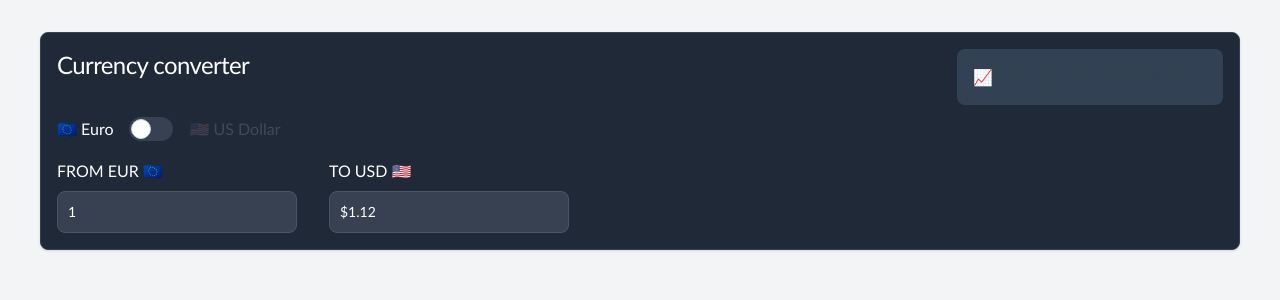
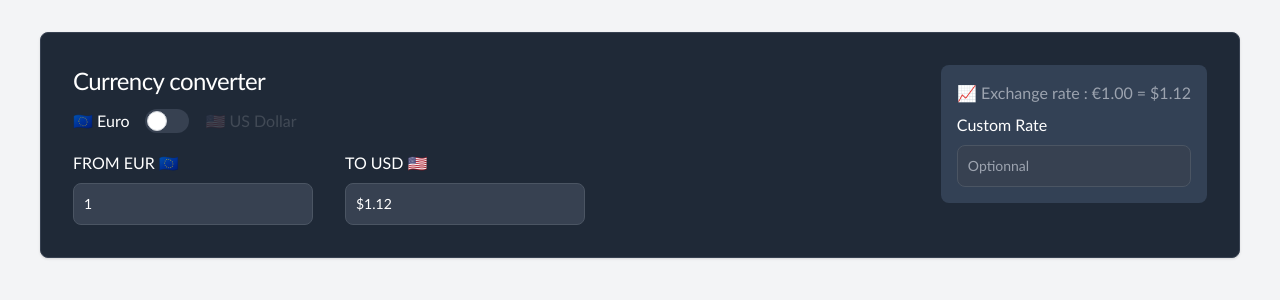
Before and after one commit to oliviermailam/cacib-test-technique, an Angular app in the folder ng-currency-converter/: page / in a window 1280 px wide. Shown: the top 300 px of the page. Built offline with nearby package versions, Linux system fonts and the light colour scheme.

Commit message:
feat: custom rate

```diff
--- a/ng-currency-converter/src/app/app.component.html
+++ b/ng-currency-converter/src/app/app.component.html
@@ -1,12 +1,22 @@
 <section class="pt-8 px-10">
-  <div class="p-4 border rounded-lg shadow bg-gray-800 border-gray-700">
-    <div class="flex justify-between align-middle mb-3">
+  <div class="p-8 border rounded-lg shadow bg-gray-800 border-gray-700">
+    <div class="flex justify-between align-middle mb-3 relative">
       <h1 class="text-2xl text-white tracking-tight">Currency converter</h1>
 
-      <div class="bg-slate-700 rounded-lg p-4">
-        <p class="font-normal text-gray-700 dark:text-gray-400">
-          📈 Exchange rate : {{ 1 | currency:EURO.code:'symbol':'1.2' }} = {{ exchangeRate$ | async | currency:USD.code:'symbol':'1.2' }}
-        </p>
+      <div class="absolute right-0 bg-slate-700 rounded-lg p-4">
+        <div class="flex gap-1 mb-2 font-normal text-gray-400">
+          <p>
+            📈 Exchange rate : {{ 1 | currency:EURO.code:'symbol':'1.2' }} =
+          </p>
+
+          <p [class.text-red-400]="showCustomRate()" [class.line-through]="showCustomRate()">{{ exchangeRate$ | async | currency:USD.code:'symbol':'1.2' }}</p>
+
+        </div>
+        @if (showCustomRate()) {
+          <p class="font-normal text-gray-400 text-right mb-2">{{ currentRate() | currency:USD.code:'symbol':'1.2' }} (using custom rate)</p>
+        }
+
+        <app-input-number label="Custom Rate" placeholder="Optionnal" [control]="customRateControl"></app-input-number>
       </div>
     </div>
 
--- a/ng-currency-converter/src/app/app.component.ts
+++ b/ng-currency-converter/src/app/app.component.ts
@@ -15,7 +15,8 @@ import { InputToggleComponent } from './shared/ui/input-toggle/input-toggle.comp
   styleUrl: './app.component.scss',
 })
 export class AppComponent {
-  readonly exchangeRate$: Observable<number>;
+  exchangeRate$: Observable<number>;
+
   readonly EURO = EURO;
   readonly USD = USD;
 
@@ -26,23 +27,42 @@ export class AppComponent {
     validators: [Validators.required],
   });
   toggleControl = new FormControl<boolean>(false);
+  customRateControl = new FormControl<number | null>(null);
 
   readonly valueInput = signal<number | null>(1);
   readonly toggle = signal<boolean>(false);
   readonly result = computed(() => {
-    return this.exchangeRangeService.preventBinaryFloatingPoint(
+    return this.exchangeRateService.preventBinaryFloatingPoint(
       this.toggle()
-        ? (this.valueInput() ?? 0) / this.exchangeRangeService.exchangeRate()
-        : (this.valueInput() ?? 0) * this.exchangeRangeService.exchangeRate()
+        ? (this.valueInput() ?? 0) / this.exchangeRateService.exchangeRate()
+        : (this.valueInput() ?? 0) * this.exchangeRateService.exchangeRate()
     );
+  });
+  readonly customRate = signal<number | null>(null);
+  readonly currentRate = computed(() => {
+    const customRate = this.customRate();
+    if (
+      typeof customRate === 'number' &&
+      this.exchangeRateService.isCustomRateValid(
+        customRate,
+        this.exchangeRateService.exchangeRate()
+      )
+    ) {
+      return customRate;
+    }
+
+    return this.exchangeRateService.exchangeRate();
+  });
+  readonly showCustomRate = computed(() => {
+    return this.customRate() === this.currentRate();
   });
 
   private readonly subscription: Subscription;
 
-  constructor(private readonly exchangeRangeService: ExchangeRateService) {
+  constructor(private readonly exchangeRateService: ExchangeRateService) {
+    this.exchangeRate$ = toObservable(this.exchangeRateService.exchangeRate);
+
     this.subscription = new Subscription();
-
-    this.exchangeRate$ = toObservable(this.exchangeRangeService.exchangeRate);
 
     this.subscription.add(
       this.valueInputControl.valueChanges.subscribe({
@@ -61,10 +81,18 @@ export class AppComponent {
             : `TO ${USD.code} ${USD.flag}`;
 
           this.valueInputControl.patchValue(
-            this.exchangeRangeService.preventBinaryFloatingPoint(this.result())
+            this.exchangeRateService.preventBinaryFloatingPoint(this.result())
           );
 
           this.toggle.update((value) => !value);
+        },
+      })
+    );
+
+    this.subscription.add(
+      this.customRateControl.valueChanges.subscribe({
+        next: (customRate) => {
+          this.customRate.update(() => customRate);
         },
       })
     );
--- a/ng-currency-converter/src/app/shared/domain/services/exchange-rate.service.ts
+++ b/ng-currency-converter/src/app/shared/domain/services/exchange-rate.service.ts
@@ -35,4 +35,8 @@ export class ExchangeRateService implements OnDestroy {
   preventBinaryFloatingPoint(value: number): number {
     return Number(value.toFixed(2));
   }
+
+  isCustomRateValid(customRate: number, currentRate: number): boolean {
+    return (Math.abs(customRate - currentRate) / currentRate) * 100 < 2;
+  }
 }
```
